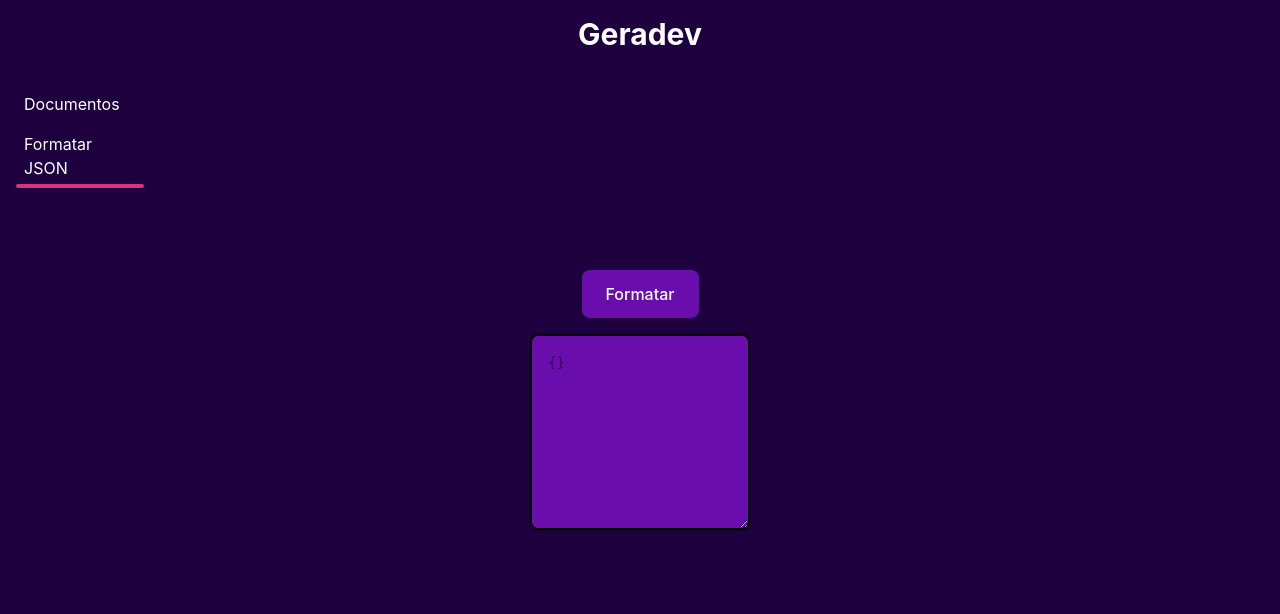
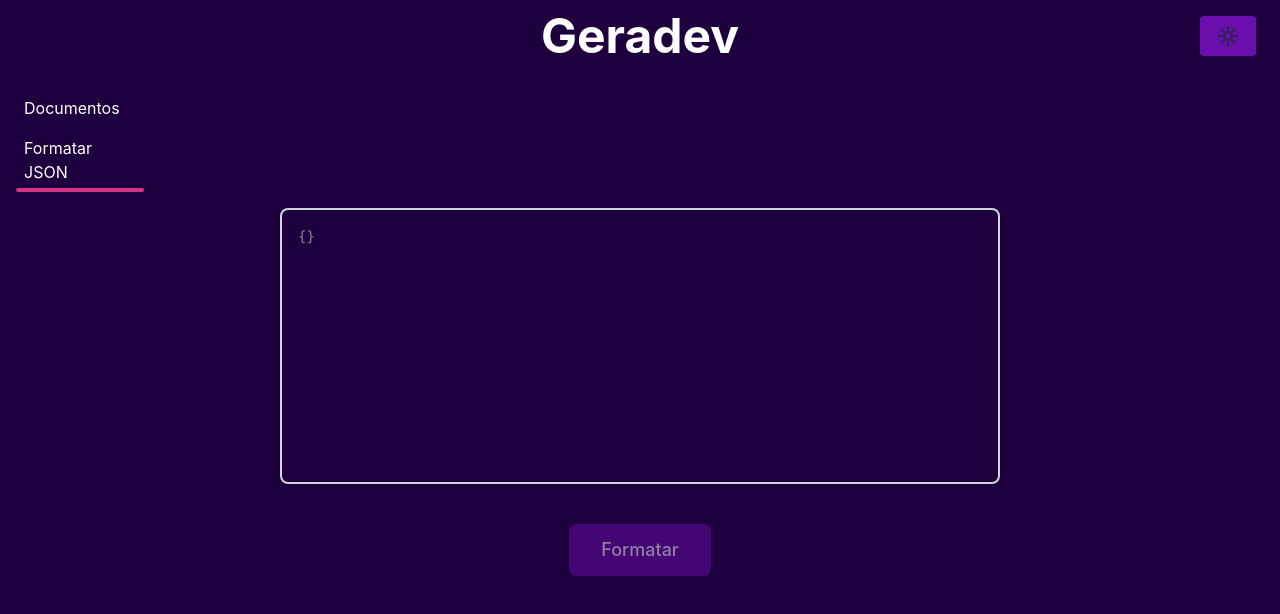
Before and after one commit to NicolasPorto/gera-dev, a React (Vite) app: page /json in a window 1280 px wide. Shown: the top 614 px of the page. Built offline with nearby package versions, Linux system fonts and the light colour scheme.

Commit message:
feat/ajuste

```diff
--- a/package.json
+++ b/package.json
@@ -13,7 +13,8 @@
     "@tailwindcss/vite": "^4.1.11",
     "react": "^18.2.0",
     "react-dom": "^18.2.0",
-    "react-router-dom": "^7.8.0"
+    "react-router-dom": "^7.8.0",
+    "react-syntax-highlighter": "^15.6.6"
   },
   "devDependencies": {
     "@eslint/js": "^9.32.0",
--- a/src/App.jsx
+++ b/src/App.jsx
@@ -1,23 +1,26 @@
 import { Outlet } from "react-router-dom";
 import { Sidebar } from "./components/Sidebar";
+import { ThemeToggle } from "./components/ThemeToggle";
 
 function App() {
   return (
     <div className="min-h-screen background-default flex flex-col">
-      {/* Header */}
-      <header className="py-4 px-6">
-        <h1 className="text-3xl font-bold text-center text-white">Geradev</h1>
+      <header className="py-4 px-6 flex items-center relative">
+        <h1 className="text-5xl font-bold text-center text-default absolute left-1/2 transform -translate-x-1/2">
+          Geradev
+        </h1>
+
+        <div className="ml-auto">
+          <ThemeToggle />
+        </div>
       </header>
 
-      {/* Container principal */}
       <div className="flex flex-1 overflow-hidden">
-        {/* Sidebar */}
         <Sidebar />
 
-        {/* Área de conteúdo - ESSA PARTE FOI AJUSTADA */}
         <main className="flex-1 flex">
           <div className="absolute inset-0 flex items-center justify-center p-4 pointer-events-none">
-            <div className="max-w-lg mx-auto pointer-events-auto">
+            <div className="w-full mx-auto pointer-events-auto">
               <Outlet />
             </div>
           </div>
--- a/src/components/Sidebar.jsx
+++ b/src/components/Sidebar.jsx
@@ -3,7 +3,7 @@ import { Link, useLocation } from "react-router-dom";
 export function Sidebar() {
   const location = useLocation();
 
-  const baseStyle = "p-2 text-left transition-all duration-200 text-white";
+  const baseStyle = "p-2 text-left transition-all duration-200 text-default";
 
   const activeStyle = "relative";
 
--- /dev/null
+++ b/src/components/ThemeToggle.jsx
@@ -0,0 +1,44 @@
+import { useState, useEffect } from 'react';
+
+export function ThemeToggle() {
+  const [isWhiteTheme, setIsWhiteTheme] = useState(false);
+
+  useEffect(() => {
+    const savedTheme = localStorage.getItem('theme');
+    if (savedTheme === 'white') {
+      setIsWhiteTheme(true);
+      document.documentElement.setAttribute('data-theme', 'white');
+    }
+  }, []);
+
+  const toggleTheme = () => {
+    const newTheme = !isWhiteTheme;
+    setIsWhiteTheme(newTheme);
+
+    if (newTheme) {
+      document.documentElement.setAttribute('data-theme', 'white');
+      localStorage.setItem('theme', 'white');
+    } else {
+      document.documentElement.removeAttribute('data-theme');
+      localStorage.setItem('theme', 'black');
+    }
+  };
+
+  return (
+    <button
+      onClick={toggleTheme}
+      className="botao-padrao px-4 py-2 rounded flex items-center justify-center"
+      title={isWhiteTheme ? 'Mudar para tema escuro' : 'Mudar para tema claro'}
+    >
+      {isWhiteTheme ? (
+        <svg class="w-6 h-6 text-gray-800 dark:text-white" aria-hidden="true" xmlns="http://www.w3.org/2000/svg" width="24" height="24" fill="none" viewBox="0 0 24 24">
+          <path stroke="currentColor" stroke-linecap="round" stroke-linejoin="round" stroke-width="2" d="M12 21a9 9 0 0 1-.5-17.986V3c-.354.966-.5 1.911-.5 3a9 9 0 0 0 9 9c.239 0 .254.018.488 0A9.004 9.004 0 0 1 12 21Z"/>
+        </svg>
+      ) : (
+        <svg class="w-6 h-6 text-gray-800 dark:text-white" aria-hidden="true" xmlns="http://www.w3.org/2000/svg" width="24" height="24" fill="none" viewBox="0 0 24 24">
+          <path stroke="currentColor" stroke-linecap="round" stroke-linejoin="round" stroke-width="2" d="M12 5V3m0 18v-2M7.05 7.05 5.636 5.636m12.728 12.728L16.95 16.95M5 12H3m18 0h-2M7.05 16.95l-1.414 1.414M18.364 5.636 16.95 7.05M16 12a4 4 0 1 1-8 0 4 4 0 0 1 8 0Z"/>
+        </svg>
+      )}
+    </button>
+  );
+}
--- a/src/index.css
+++ b/src/index.css
@@ -3,6 +3,15 @@
 :root {
   --color-background-default: #1E003E;
   --color-button-default: #6A0DAD;
+  --color-text-default: #FFFFFF;
+  --color-orange-default: #FF6B35;
+}
+
+:root[data-theme="white"] {
+  --color-background-default: #FFFFFF;
+  --color-button-default: #6A0DAD;
+  --color-text-default: #1E003E;
+  --color-orange-default: #6A0DAD;
 }
 
 @layer utilities {
@@ -11,7 +20,7 @@
   }
 
   .text-default {
-    color: var(--color-orange-default);
+    color: var(--color-text-default);
   }
 
   .purple-white {
@@ -24,7 +33,6 @@
 }
 
 @layer components {
-  /* Animação do sublinhado */
   .sidebar-button {
     &::after {
       transform: scaleX(0);
@@ -39,7 +47,7 @@
 }
 
 :root {
-  --sidebar-width: 14rem; /* 224px - Sidebar */
+  --sidebar-width: 14rem;
 }
 
 .botao-padrao {
@@ -77,7 +85,7 @@
   font-size: 3rem;
   font-weight: bold;
   font-family: monospace;
-  color: white;
+  color: var(--color-text-default);
   border-radius: 0.5rem;
   text-align: center;
   display: inline-block;
@@ -98,3 +106,72 @@
   background-color: #D63384;
   border-radius: 9999px;
 }
+
+[data-theme="white"] .underline-style::after {
+  background-color: #6A0DAD;
+}
+
+.icon-dark {
+  color: white;
+}
+
+.icon-light {
+  color: #1E003E;
+}
+
+[data-theme="white"] .icon-dark {
+  color: #1E003E;
+}
+
+[data-theme="white"] .icon-light {
+  color: white;
+}
+
+.botao-padrao-claro {
+  cursor: pointer;
+  background-color: #7e3aaf;
+  transition: all 0.2s ease;
+  color: black;
+}
+
+.botao-padrao-claro-clicked {
+  cursor: pointer;
+  background-color: #9166af;
+  transition: all 0.2s ease;
+  box-shadow: 0 6px 8px rgba(0,0,0,0.15);
+  transform: translateY(-2px);
+  color: black;
+}
+
+.botao-padrao-claro:hover {
+  background-color: #9166af;
+  box-shadow: 0 6px 8px rgba(0,0,0,0.15);
+  transform: translateY(-2px);
+}
+
+.botao-padrao-claro svg,
+.botao-padrao-claro-clicked svg,
+.botao-padrao-claro:hover svg {
+  color: white;
+}
+
+[data-theme="white"] .botao-padrao {
+  background-color: #7e3aaf;
+  color: rgb(255, 255, 255);
+}
+
+[data-theme="white"] .botao-padrao-clicked {
+  background-color: #9166af;
+  color: rgb(255, 255, 255);
+}
+
+[data-theme="white"] .botao-padrao:hover {
+  background-color: #9166af;
+  color: rgb(255, 255, 255);
+}
+
+[data-theme="white"] .botao-padrao svg,
+[data-theme="white"] .botao-padrao-clicked svg,
+[data-theme="white"] .botao-padrao:hover svg {
+  color: white;
+}
--- a/src/tools/JsonFormatter.jsx
+++ b/src/tools/JsonFormatter.jsx
@@ -1,36 +1,51 @@
 import { useState } from "react";
+import { Prism as SyntaxHighlighter } from 'react-syntax-highlighter';
+import { coldarkDark } from 'react-syntax-highlighter/dist/esm/styles/prism';
 
 export default function JsonFormatter() {
   const [input, setInput] = useState("");
   const [output, setOutput] = useState("");
   const [error, setError] = useState(false);
+  const [outputOn, setOutputOn] = useState(false);
+  const [copiado, setCopiado] = useState(false);
 
   function formatarJSON() {
     try {
       const obj = JSON.parse(input);
       const jsonBonito = JSON.stringify(obj, null, 2);
       setOutput(jsonBonito);
+      setOutputOn(true);
       setError(false);
     } catch (e) {
       setError(true);
+      setOutputOn(false);
       setOutput("");
     }
+  }
+
+  function handleNovo() {
+    setOutputOn(false);
+    setOutput("");
+    setInput("");
+  }
+
+  function handleCopiar() {
+    navigator.clipboard.writeText(output);
+    setCopiado(true);
+
+    setTimeout(() => {
+      setCopiado(false);
+    }, 2000);
+    return;
   }
 
   const isButtonDisabled = input.trim() === "";
 
   return (
-    <div className="flex flex-col items-center justify-center p-6 w-full max-w-2xl mx-auto">
-      <div className="w-full flex flex-col items-center gap-4">
+    <div className="flex flex-col items-center justify-center p-6 w-full max-w-3xl mx-auto">
+      <div className="w-full flex flex-col items-center gap-6">
 
-        <button
-          onClick={formatarJSON}
-          disabled={isButtonDisabled}
-          className={`px-6 py-3 rounded-lg font-medium botao-padrao ${isButtonDisabled ? "botao-padrao-desativado" : "botao-padrao-ativo"}`}
-        >
-          Formatar
-        </button>
-
+        {!outputOn && (
           <textarea
             value={input}
             onChange={(e) => {
@@ -38,18 +53,104 @@ export default function JsonFormatter() {
               setError(false);
             }}
             placeholder={"{}"}
-          className={`w-full p-4 border-2 purple-white rounded-lg font-mono text-sm focus:outline-none focus:ring-2 ${error
+            className={`w-full p-4 border-2 rounded-lg font-mono text-sm focus:outline-none focus:ring-2 resize-none ${error
               ? "border-red-500 focus:ring-red-200"
-            : "text-default focus:text-default focus:text-default"
+              : "border-gray-300 focus:ring-purple-300"
+              } background-default text-default`}
+            rows={12}
+          ></textarea>
+        )}
+
+        {outputOn && (
+          <>
+            <div className="w-full p-4 border-2 border-gray-300 rounded-lg font-mono text-sm background-default text-default h-120 overflow-y-auto resize-none whitespace-pre-wrap break-all">
+              <SyntaxHighlighter
+                language="json"
+                style={coldarkDark}
+                customStyle={{
+                  background: 'transparent',
+                  padding: '1rem',
+                  margin: 0,
+                  fontSize: '0.875rem'
+                }}
+                codeTagProps={{
+                  style: {
+                    fontFamily: 'monospace'
+                  }
+                }}
+              >
+                {output}
+              </SyntaxHighlighter>
+            </div>
+          </>
+        )}
+
+        <div className="p-4 flex flex-col items-center gap-6">
+          <div className="flex gap-4">
+            {!outputOn && (
+              <button
+                onClick={formatarJSON}
+                disabled={isButtonDisabled}
+                className={`px-8 py-3 rounded-lg font-medium text-lg botao-padrao ${isButtonDisabled
+                  ? "botao-padrao-desativado opacity-50 cursor-not-allowed"
+                  : "botao-padrao-ativo hover:scale-105 transition-transform"
                   }`}
-          rows={8}
-        ></textarea>
+              >
+                Formatar
+              </button>
+            )}
 
-        {output && (
-          <pre className="w-full mt-4 p-4 border background-default rounded-lg text-sm overflow-x-auto">
-            {output}
-          </pre>
+            {outputOn && (
+              <>
+                <button
+                  onClick={() => {
+                    handleCopiar();
+                  }}
+                  disabled={isButtonDisabled}
+                  className={`px-8 py-3 rounded-lg font-medium text-lg botao-padrao ${isButtonDisabled
+                    ? "botao-padrao-desativado opacity-50 cursor-not-allowed"
+                    : "botao-padrao-ativo hover:scale-105 transition-transform"
+                    }`}
+                >
+                  {copiado ? (
+                    <svg className="w-6 h-6" aria-hidden="true" xmlns="http://www.w3.org/2000/svg" width="24" height="24" fill="currentColor" viewBox="0 0 24 24">
+                      <path fillRule="evenodd" d="M2 12C2 6.477 6.477 2 12 2s10 4.477 10 10-4.477 10-10 10S2 17.523 2 12Zm13.707-1.293a1 1 0 0 0-1.414-1.414L11 12.586l-1.793-1.793a1 1 0 0 0-1.414 1.414l2.5 2.5a1 1 0 0 0 1.414 0l4-4Z" clipRule="evenodd" />
+                    </svg>
+                  ) : (
+                    <svg className="w-6 h-6" aria-hidden="true" xmlns="http://www.w3.org/2000/svg" width="24" height="24" fill="currentColor" viewBox="0 0 24 24">
+                      <path fillRule="evenodd" d="M7 9v6a4 4 0 0 0 4 4h4a2 2 0 0 1-2 2H6a2 2 0 0 1-2-2V9a2 2 0 0 1 2-2h1v2Z" clipRule="evenodd" />
+                      <path fillRule="evenodd" d="M13 3.054V7H9.2a2 2 0 0 1 .281-.432l2.46-2.87A2 2 0 0 1 13 3.054ZM15 3v4a2 2 0 0 1-2 2H9v6a2 2 0 0 0 2 2h7a2 2 0 0 0 2-2V5a2 2 0 0 0-2-2h-3Z" clipRule="evenodd" />
+                    </svg>
                   )}
+                </button>
+                <button
+                  onClick={() => {
+                    setOutputOn(false);
+                  }}
+                  disabled={isButtonDisabled}
+                  className={`px-8 py-3 rounded-lg font-medium text-lg botao-padrao ${isButtonDisabled
+                    ? "botao-padrao-desativado opacity-50 cursor-not-allowed"
+                    : "botao-padrao-ativo hover:scale-105 transition-transform"
+                    }`}
+                >
+                  Editar
+                </button>
+                <button
+                  onClick={() => {
+                    handleNovo()
+                  }}
+                  disabled={isButtonDisabled}
+                  className={`px-8 py-3 rounded-lg font-medium text-lg botao-padrao ${isButtonDisabled
+                    ? "botao-padrao-desativado opacity-50 cursor-not-allowed"
+                    : "botao-padrao-ativo hover:scale-105 transition-transform"
+                    }`}
+                >
+                  Novo
+                </button>
+              </>
+            )}
+          </div>
+        </div>
       </div>
     </div>
   );
```
Also changed, not shown: src/tools/DocumentosGenerator.jsx (+5 -5 lines), 1 other file (tests, documents, lock files or other folders). Lines whose indentation alone changed are shown as unchanged.
